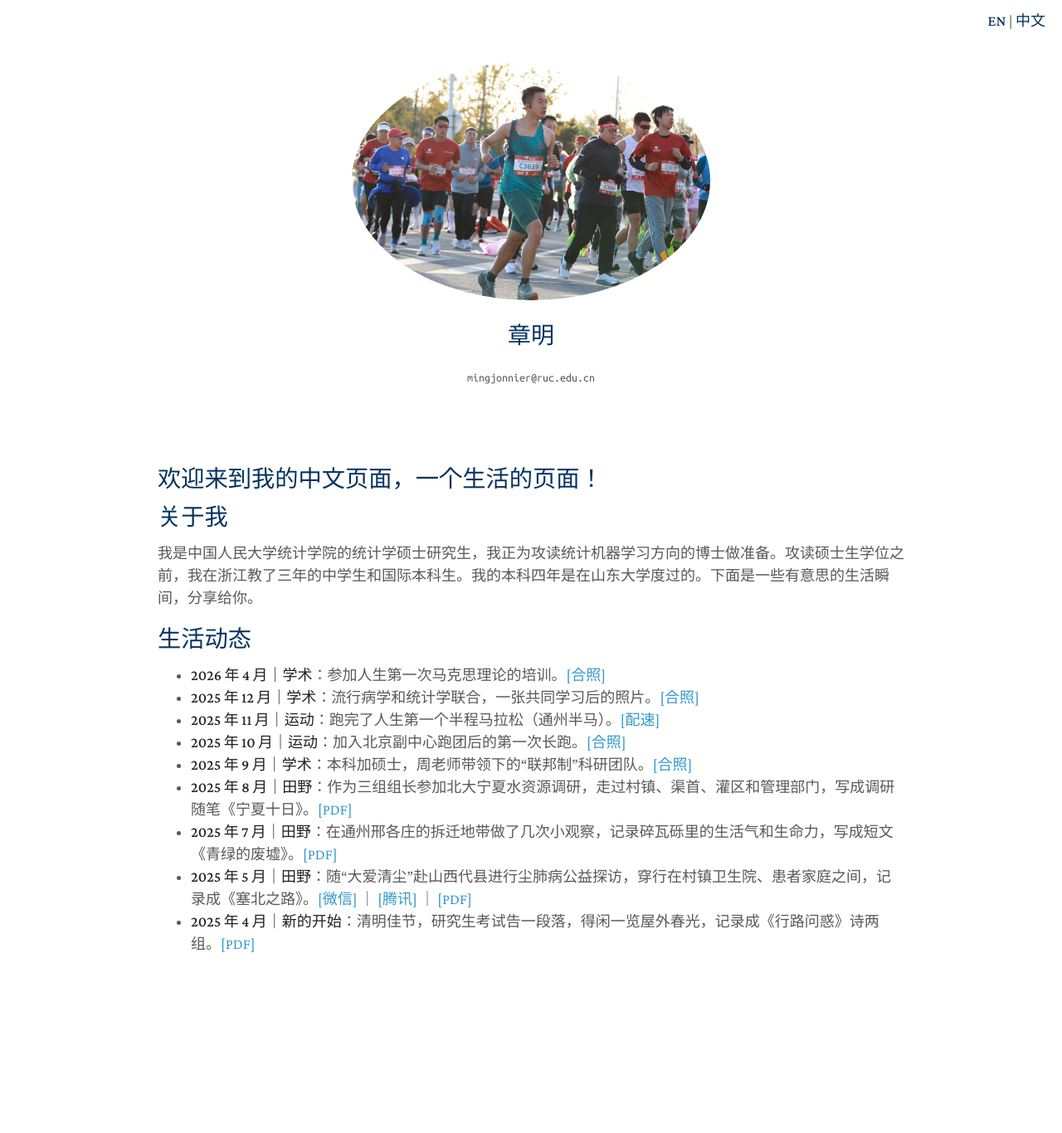
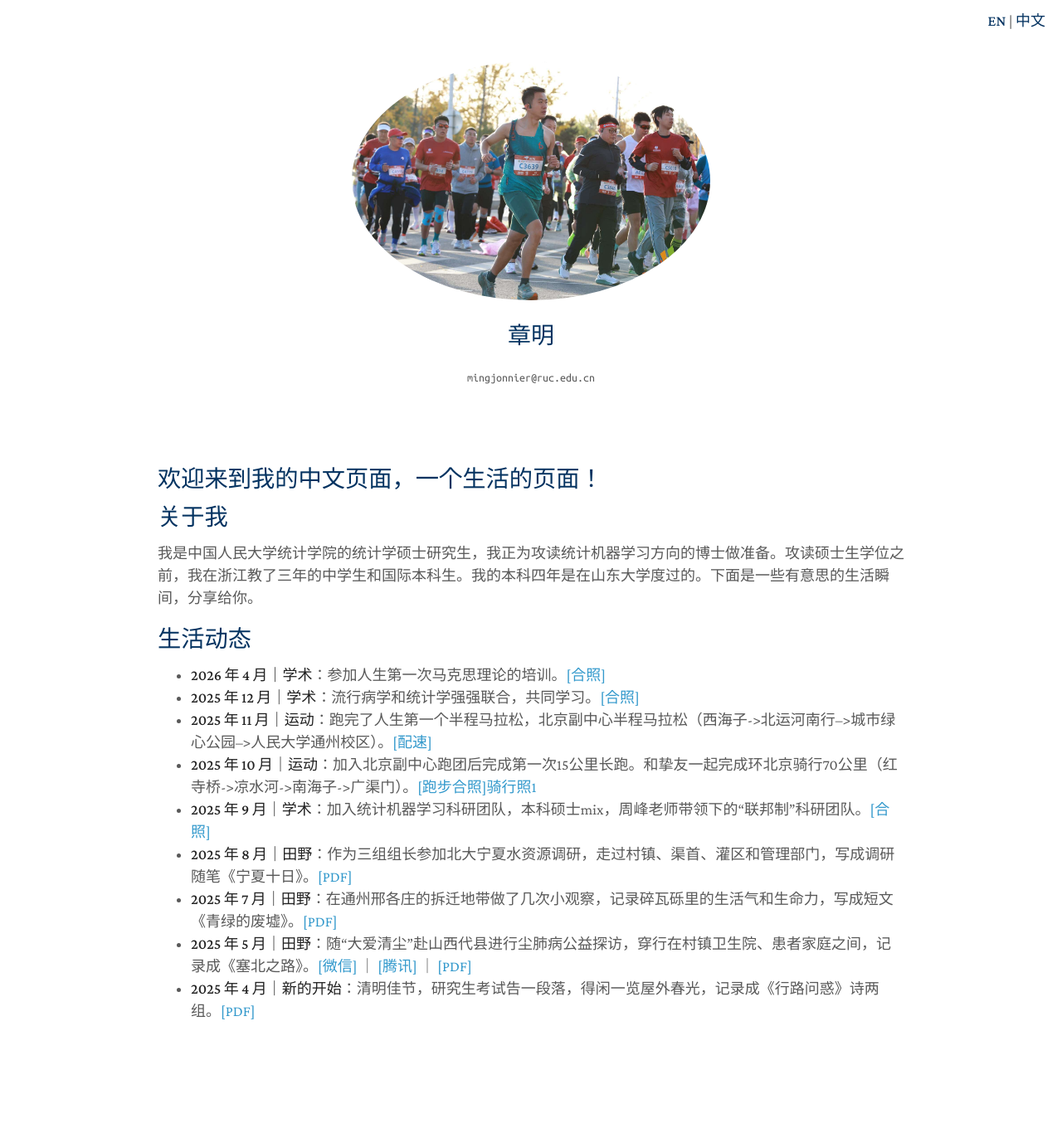
Before and after one commit to zhangming4153/zhangming4153.github.io, a Jekyll site: the page built from cn/index.md, in a window 1280 px wide. Shown: the whole page at 83% size. Built offline with Jekyll 4.4.1, drawn with Linux system fonts in a browser that asks for light colours; a style sheet for code colours, icons or effects is not loaded; before the commit the page ends 1285 px from its top, so only the background shows below that.

Commit message:
Update index.md

```diff
--- a/cn/index.md
+++ b/cn/index.md
@@ -10,12 +10,12 @@ title: 章明
 
 ## 生活动态
 
-- **2026 年 4 月｜学术**：参加人生第一次马克思理论的培训。[[合照]]()
-- **2025 年 12 月｜学术**：流行病学和统计学联合，一张共同学习后的照片。[[合照]]()
-- **2025 年 11 月｜运动**：跑完了人生第一个半程马拉松（通州半马）。[[配速]](/assets/tongz_semimara.jpg)
-- **2025 年 10 月｜运动**：加入北京副中心跑团后的第一次长跑。[[合照]]()
-- **2025 年 9 月｜学术**：本科加硕士，周老师带领下的“联邦制”科研团队。[[合照]]()
+- **2026 年 4 月｜学术**：参加人生第一次马克思理论的培训。[[合照]](/assets/cpcmeeting.pdf)
+- **2025 年 12 月｜学术**：流行病学和统计学强强联合，共同学习。[[合照]](/assets/people_1217.pdf)
+- **2025 年 11 月｜运动**：跑完了人生第一个半程马拉松，北京副中心半程马拉松（西海子->北运河南行-->城市绿心公园-->人民大学通州校区）。[[配速]](/assets/tongz_semimara.jpg)
+- **2025 年 10 月｜运动**：加入北京副中心跑团后完成第一次15公里长跑。和挚友一起完成环北京骑行70公里（红寺桥->凉水河->南海子->广渠门）。[[跑步合照]](/assets/guoqingrunning.pdf)[骑行照1](/assets/guoqingcycling.pdf)
+- **2025 年 9 月｜学术**：加入统计机器学习科研团队，本科硕士mix，周峰老师带领下的“联邦制”科研团队。[[合照]](/assets/people_0912.pdf)
 - **2025 年 8 月｜田野**：作为三组组长参加北大宁夏水资源调研，走过村镇、渠首、灌区和管理部门，写成调研随笔《宁夏十日》。[[PDF]](/assets/Ningxia.pdf)
 - **2025 年 7 月｜田野**：在通州邢各庄的拆迁地带做了几次小观察，记录碎瓦砾里的生活气和生命力，写成短文《青绿的废墟》。[[PDF]](/assets/Greenruins.pdf)
 - **2025 年 5 月｜田野**：随“大爱清尘”赴山西代县进行尘肺病公益探访，穿行在村镇卫生院、患者家庭之间，记录成《塞北之路》。[[微信]](https://mp.weixin.qq.com/s/o8Zpdd-DVcAKxdC4jhWxGg) ｜ [[腾讯]](https://news.qq.com/rain/a/20250605A06ML000) ｜ [[PDF]](/assets/Shanxi.pdf)
-- **2025 年 4 月｜新的开始**：清明佳节，研究生考试告一段落，得闲一览屋外春光，记录成《行路问惑》诗两组。[[PDF]]()
+- **2025 年 4 月｜新的开始**：清明佳节，研究生考试告一段落，得闲一览屋外春光，记录成《行路问惑》诗两组。[[PDF]](/assets/longlongjourney.pdf)
```
